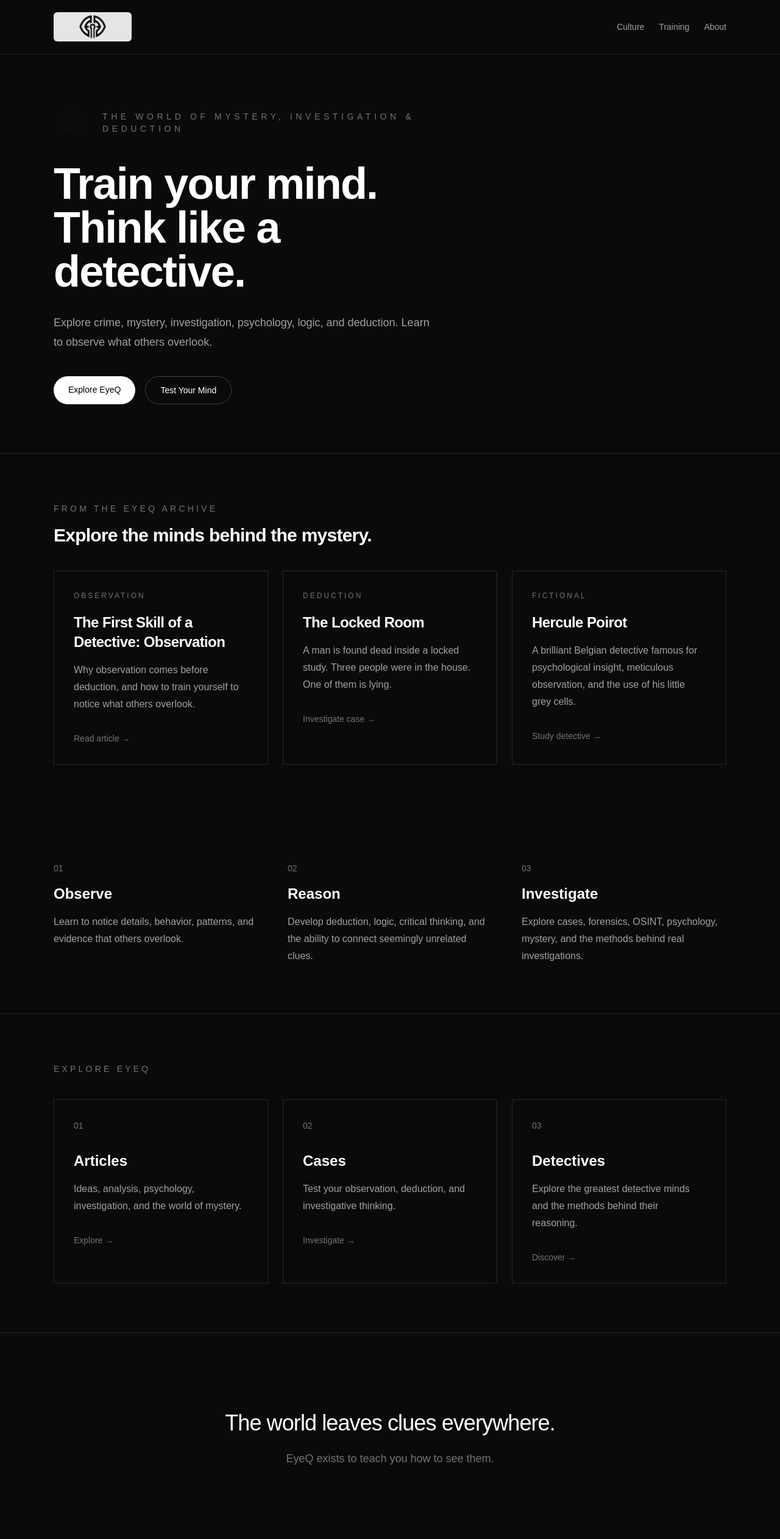
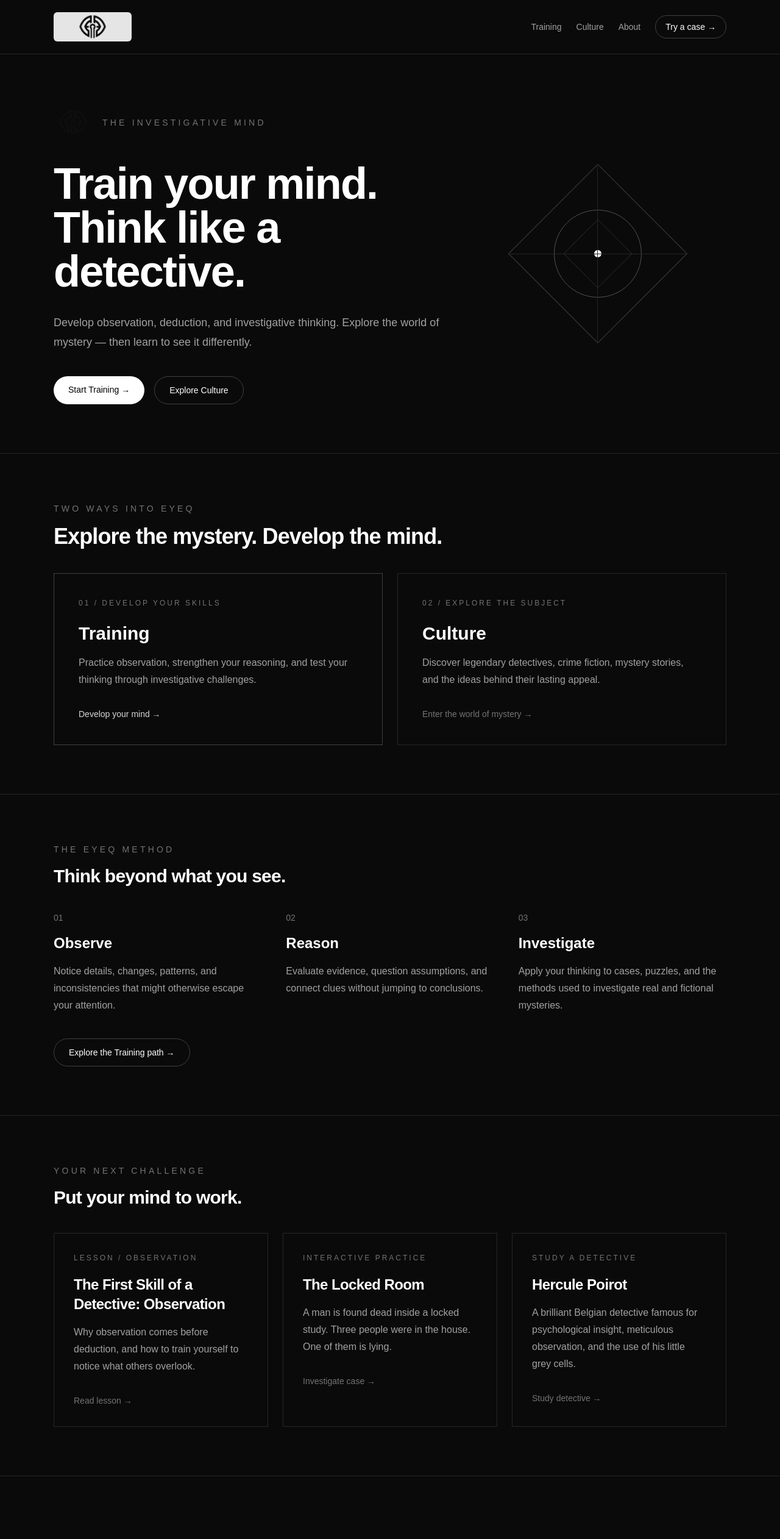
Before and after one commit to chainofthought/eyeq, a Next.js app: page / in a window 1280 px wide. Shown: the top 2524 px of the page at 61% size. Built offline with nearby package versions, Linux system fonts and the light colour scheme.

Commit message:
Changed homepage and UX

```diff
--- a/app/articles/[slug]/page.tsx
+++ b/app/articles/[slug]/page.tsx
@@ -1,4 +1,14 @@
-import { getArticle } from "@/app/lib/articles";
+
+import Link from "next/link";
+import { getArticle, getArticles } from "@/app/lib/articles";
+
+export const dynamic = "force-static";
+
+export async function generateStaticParams() {
+  return getArticles().map((article) => ({
+    slug: article.slug,
+  }));
+}
 
 export default async function ArticlePage({
   params,
@@ -11,7 +21,6 @@
   return (
     <main className="min-h-screen bg-[#0a0a0a] text-white">
       <article className="mx-auto max-w-4xl px-6 py-20">
-
         <header className="mb-16">
           <p className="text-sm uppercase tracking-[0.3em] text-neutral-500">
             {article.category}
@@ -33,17 +42,74 @@
           dangerouslySetInnerHTML={{ __html: article.contentHtml }}
         />
 
+        <section className="mt-20 border-t border-neutral-800 pt-12">
+          <p className="text-sm uppercase tracking-[0.3em] text-neutral-500">
+            Continue exploring
+          </p>
+
+          <h2 className="mt-4 text-3xl font-semibold tracking-tight">
+            Take the next step.
+          </h2>
+
+          <p className="mt-4 max-w-2xl leading-7 text-neutral-400">
+            Understanding an idea is only the beginning. Explore more
+            lessons or put your investigative thinking to the test.
+          </p>
+
+          <div className="mt-8 grid gap-4 sm:grid-cols-2">
+            <Link
+              href="/training"
+              className="group border border-neutral-800 p-6 transition hover:border-neutral-600"
+            >
+              <p className="text-xs uppercase tracking-[0.25em] text-neutral-500">
+                Keep learning
+              </p>
+
+              <h3 className="mt-4 text-xl font-semibold">
+                Training
+              </h3>
+
+              <p className="mt-3 leading-7 text-neutral-400">
+                Develop observation, deduction, and investigative
+                thinking through practical lessons.
+              </p>
+
+              <p className="mt-6 text-sm text-neutral-500 transition group-hover:text-white">
+                Explore Training →
+              </p>
+            </Link>
+
+            <Link
+              href="/cases"
+              className="group border border-neutral-800 p-6 transition hover:border-neutral-600"
+            >
+              <p className="text-xs uppercase tracking-[0.25em] text-neutral-500">
+                Put it into practice
+              </p>
+
+              <h3 className="mt-4 text-xl font-semibold">
+                Interactive Cases
+              </h3>
+
+              <p className="mt-3 leading-7 text-neutral-400">
+                Examine clues, evaluate possibilities, and test
+                your reasoning against investigative challenges.
+              </p>
+
+              <p className="mt-6 text-sm text-neutral-500 transition group-hover:text-white">
+                Investigate a case →
+              </p>
+            </Link>
+          </div>
+
+          <Link
+            href="/articles"
+            className="mt-8 inline-block text-sm text-neutral-500 transition hover:text-white"
+          >
+            ← Back to all articles
+          </Link>
+        </section>
       </article>
     </main>
   );
 }
-
-export const dynamic = "force-static";
-
-export async function generateStaticParams() {
-  const { getArticles } = await import("@/app/lib/articles");
-
-  return getArticles().map((article) => ({
-    slug: article.slug,
-  }));
-}
--- a/app/components/Navbar.tsx
+++ b/app/components/Navbar.tsx
@@ -1,14 +1,21 @@
 
+import Image from "next/image";
 import Link from "next/link";
-import Image from "next/image";
+
+const linkClass =
+  "transition hover:text-white focus-visible:outline focus-visible:outline-2 focus-visible:outline-offset-4 focus-visible:outline-neutral-400";
 
 export default function Navbar() {
   return (
-    <nav className="border-b border-neutral-800 bg-[#0a0a0a]">
-      <div className="mx-auto flex max-w-6xl items-center justify-between px-6 py-5">
+    <nav
+      aria-label="Main navigation"
+      className="border-b border-neutral-800 bg-[#0a0a0a]"
+    >
+      <div className="mx-auto flex max-w-6xl flex-wrap items-center justify-between gap-5 px-6 py-5">
         <Link
           href="/"
-          className="flex h-12 w-32 items-center justify-center rounded-md bg-neutral-200"
+          aria-label="EyeQ home"
+          className="flex h-12 w-32 shrink-0 items-center justify-center rounded-md bg-neutral-200"
         >
           <Image
             src="/brand/logo.png"
@@ -19,17 +26,24 @@
           />
         </Link>
 
-        <div className="flex flex-wrap items-center gap-6 text-sm text-neutral-400">
-          <Link href="/culture" className="transition hover:text-white">
+        <div className="flex flex-wrap items-center gap-x-6 gap-y-3 text-sm text-neutral-400">
+          <Link href="/training" className={linkClass}>
+            Training
+          </Link>
+
+          <Link href="/culture" className={linkClass}>
             Culture
           </Link>
 
-          <Link href="/training" className="transition hover:text-white">
-            Training
+          <Link href="/about" className={linkClass}>
+            About
           </Link>
 
-          <Link href="/about" className="transition hover:text-white">
-            About
+          <Link
+            href="/cases"
+            className="rounded-full border border-neutral-700 px-4 py-2 text-white transition hover:border-neutral-500 focus-visible:outline focus-visible:outline-2 focus-visible:outline-offset-4 focus-visible:outline-neutral-400"
+          >
+            Try a case →
           </Link>
         </div>
       </div>
--- a/app/lib/generated-content.json
+++ b/app/lib/generated-content.json
@@ -34,7 +34,7 @@
       "criticalClue": "The wet footprint beside the desk.",
       "whyItMatters": "Victor claimed he was upstairs cleaning the guest rooms, yet the footprint suggests someone had recently been near a wet surface. His completely dry shoes make his story suspicious.",
       "principle": "Evidence beats assumptions.",
-      "explanation": "Victor's story conflicts with the physical evidence. The wet footprint places someone near the study, while Victor's claim puts him upstairs. His completely dry shoes make that explanation difficult to accept.",
+      "explanation": "Victor's story conflicts with the physical evidence. The wet footprint suggests someone had recently been near the desk, while Victor claimed he was upstairs. His shoes being completely dry makes his explanation suspicious.",
       "contentHtml": "<h1>The Case</h1>\n<p>At 10:30 PM, Elias Voss was found dead inside his study.</p>\n<p>The door was locked from the inside.</p>\n<p>The only window was closed and latched.</p>\n<p>No weapon was found inside the room.</p>\n<p>Three people were in the house that night.</p>\n<h2>The Evidence</h2>\n<p>Investigators noticed several details:</p>\n<ul>\n<li>A cup of tea was sitting on Elias's desk.</li>\n<li>The tea was still warm.</li>\n<li>The fireplace was burning despite the warm evening.</li>\n<li>A wet footprint was found beside the desk.</li>\n<li>The study door was locked from the inside.</li>\n<li>The housekeeper's shoes were completely dry.</li>\n<li>Daniel's book was found open to the same page he claimed he had been reading for thirty minutes.</li>\n</ul>\n"
     },
     {
--- a/app/page.tsx
+++ b/app/page.tsx
@@ -1,19 +1,27 @@
+
 import Image from "next/image";
+import Link from "next/link";
 import { getArticles } from "@/app/lib/articles";
 import { getCases } from "@/app/lib/cases";
 import { getDetectives } from "@/app/lib/detectives";
+
 export default function Home() {
   const articles = getArticles();
   const cases = getCases();
   const detectives = getDetectives();
 
-  const featuredArticle = articles[0];
+  const featuredArticle = articles.find(
+    (article) => article.pillar === "Training"
+  ) ?? articles[0];
+
   const featuredCase = cases[0];
   const featuredDetective = detectives[0];
+
   return (
     <main className="min-h-screen bg-[#0a0a0a] text-white">
-      <section className="mx-auto grid min-h-[80vh] max-w-6xl items-center gap-16 px-6 py-20 lg:grid-cols-[1.2fr_0.8fr]">
-        <div className="max-w-4xl">
+      {/* Hero */}
+      <section className="mx-auto grid min-h-[75vh] max-w-6xl items-center gap-12 px-6 py-20 lg:grid-cols-[1.2fr_0.8fr]">
+        <div className="max-w-3xl">
           <div className="mb-8 flex items-center gap-4">
             <Image
               src="/eyeq-logo.png"
@@ -24,57 +32,178 @@
               className="h-16 w-16 object-contain"
             />
 
-  <p className="text-sm uppercase tracking-[0.4em] text-neutral-500">
-    The world of mystery, investigation & deduction
+            <p className="text-xs uppercase tracking-[0.3em] text-neutral-500 sm:text-sm">
+              The investigative mind
             </p>
           </div>
 
-          <h1 className="mt-6 text-5xl font-semibold tracking-tight sm:text-7xl">
+          <h1 className="text-5xl font-semibold tracking-tight sm:text-7xl">
             Train your mind.
             <br />
             Think like a detective.
           </h1>
 
           <p className="mt-8 max-w-2xl text-lg leading-8 text-neutral-400">
-            Explore crime, mystery, investigation, psychology, logic, and
-            deduction. Learn to observe what others overlook.
+            Develop observation, deduction, and investigative thinking.
+            Explore the world of mystery — then learn to see it differently.
           </p>
 
-          <div className="mt-10 flex gap-4">
-            <a
-              href="/articles"
+          <div className="mt-10 flex flex-wrap gap-4">
+            <Link
+              href="/training"
               className="rounded-full bg-white px-6 py-3 text-sm font-medium text-black transition hover:bg-neutral-200"
             >
-              Explore EyeQ
-            </a>
+              Start Training →
+            </Link>
 
-            <a
-              href="/cases"
+            <Link
+              href="/culture"
               className="rounded-full border border-neutral-700 px-6 py-3 text-sm font-medium text-white transition hover:border-neutral-500"
             >
-              Test Your Mind
-            </a>
+              Explore Culture
+            </Link>
+          </div>
+        </div>
+
+        <div className="hidden justify-center lg:flex">
+          <div className="relative flex h-72 w-72 items-center justify-center">
+            <div className="absolute h-52 w-52 rotate-45 border border-neutral-700" />
+            <div className="absolute h-36 w-36 rounded-full border border-neutral-600" />
+            <div className="absolute h-20 w-20 rotate-45 border border-neutral-800" />
+            <div className="absolute h-3 w-3 rounded-full bg-white" />
+            <div className="absolute h-72 w-px bg-neutral-800" />
+            <div className="absolute h-px w-72 bg-neutral-800" />
           </div>
         </div>
       </section>
 
+      {/* The two pillars */}
       <section className="border-t border-neutral-800">
         <div className="mx-auto max-w-6xl px-6 py-20">
           <p className="text-sm uppercase tracking-[0.3em] text-neutral-500">
-            From the EyeQ Archive
+            Two ways into EyeQ
+          </p>
+
+          <h2 className="mt-4 max-w-2xl text-3xl font-semibold tracking-tight sm:text-4xl">
+            Explore the mystery. Develop the mind.
+          </h2>
+
+          <div className="mt-10 grid gap-6 md:grid-cols-2">
+            <Link
+              href="/training"
+              className="group border border-neutral-700 p-8 transition hover:border-neutral-500 sm:p-10"
+            >
+              <p className="text-xs uppercase tracking-[0.25em] text-neutral-500">
+                01 / Develop your skills
+              </p>
+
+              <h3 className="mt-6 text-3xl font-semibold">
+                Training
+              </h3>
+
+              <p className="mt-4 max-w-md leading-7 text-neutral-400">
+                Practice observation, strengthen your reasoning, and test
+                your thinking through investigative challenges.
+              </p>
+
+              <p className="mt-8 text-sm text-neutral-300 transition group-hover:text-white">
+                Develop your mind →
+              </p>
+            </Link>
+
+            <Link
+              href="/culture"
+              className="group border border-neutral-800 p-8 transition hover:border-neutral-600 sm:p-10"
+            >
+              <p className="text-xs uppercase tracking-[0.25em] text-neutral-500">
+                02 / Explore the subject
+              </p>
+
+              <h3 className="mt-6 text-3xl font-semibold">
+                Culture
+              </h3>
+
+              <p className="mt-4 max-w-md leading-7 text-neutral-400">
+                Discover legendary detectives, crime fiction, mystery
+                stories, and the ideas behind their lasting appeal.
+              </p>
+
+              <p className="mt-8 text-sm text-neutral-500 transition group-hover:text-white">
+                Enter the world of mystery →
+              </p>
+            </Link>
+          </div>
+        </div>
+      </section>
+
+      {/* Learning method */}
+      <section className="border-t border-neutral-800">
+        <div className="mx-auto max-w-6xl px-6 py-20">
+          <p className="text-sm uppercase tracking-[0.3em] text-neutral-500">
+            The EyeQ method
           </p>
 
           <h2 className="mt-4 text-3xl font-semibold tracking-tight">
-            Explore the minds behind the mystery.
+            Think beyond what you see.
+          </h2>
+
+          <div className="mt-10 grid gap-10 md:grid-cols-3">
+            <div>
+              <p className="text-sm text-neutral-500">01</p>
+              <h3 className="mt-4 text-2xl font-semibold">Observe</h3>
+              <p className="mt-4 leading-7 text-neutral-400">
+                Notice details, changes, patterns, and inconsistencies
+                that might otherwise escape your attention.
+              </p>
+            </div>
+
+            <div>
+              <p className="text-sm text-neutral-500">02</p>
+              <h3 className="mt-4 text-2xl font-semibold">Reason</h3>
+              <p className="mt-4 leading-7 text-neutral-400">
+                Evaluate evidence, question assumptions, and connect
+                clues without jumping to conclusions.
+              </p>
+            </div>
+
+            <div>
+              <p className="text-sm text-neutral-500">03</p>
+              <h3 className="mt-4 text-2xl font-semibold">Investigate</h3>
+              <p className="mt-4 leading-7 text-neutral-400">
+                Apply your thinking to cases, puzzles, and the methods
+                used to investigate real and fictional mysteries.
+              </p>
+            </div>
+          </div>
+
+          <Link
+            href="/training"
+            className="mt-10 inline-block rounded-full border border-neutral-700 px-6 py-3 text-sm transition hover:border-neutral-500"
+          >
+            Explore the Training path →
+          </Link>
+        </div>
+      </section>
+
+      {/* Featured content */}
+      <section className="border-t border-neutral-800">
+        <div className="mx-auto max-w-6xl px-6 py-20">
+          <p className="text-sm uppercase tracking-[0.3em] text-neutral-500">
+            Your next challenge
+          </p>
+
+          <h2 className="mt-4 text-3xl font-semibold tracking-tight">
+            Put your mind to work.
           </h2>
 
           <div className="mt-10 grid gap-6 md:grid-cols-3">
-            <a
+            {featuredArticle && (
+              <Link
                 href={`/articles/${featuredArticle.slug}`}
                 className="group border border-neutral-800 p-8 transition hover:border-neutral-600"
               >
                 <p className="text-xs uppercase tracking-[0.25em] text-neutral-500">
-                {featuredArticle.category}
+                  Lesson / {featuredArticle.category}
                 </p>
 
                 <h3 className="mt-5 text-2xl font-semibold tracking-tight">
@@ -86,16 +215,18 @@
                 </p>
 
                 <p className="mt-8 text-sm text-neutral-500 transition group-hover:text-white">
-                Read article →
+                  Read lesson →
                 </p>
-            </a>
+              </Link>
+            )}
 
-            <a
+            {featuredCase && (
+              <Link
                 href={`/cases/${featuredCase.slug}`}
                 className="group border border-neutral-800 p-8 transition hover:border-neutral-600"
               >
                 <p className="text-xs uppercase tracking-[0.25em] text-neutral-500">
-                {featuredCase.category}
+                  Interactive practice
                 </p>
 
                 <h3 className="mt-5 text-2xl font-semibold tracking-tight">
@@ -109,14 +240,16 @@
                 <p className="mt-8 text-sm text-neutral-500 transition group-hover:text-white">
                   Investigate case →
                 </p>
-            </a>
+              </Link>
+            )}
 
-            <a
+            {featuredDetective && (
+              <Link
                 href={`/detectives/${featuredDetective.slug}`}
                 className="group border border-neutral-800 p-8 transition hover:border-neutral-600"
               >
                 <p className="text-xs uppercase tracking-[0.25em] text-neutral-500">
-                {featuredDetective.type}
+                  Study a detective
                 </p>
 
                 <h3 className="mt-5 text-2xl font-semibold tracking-tight">
@@ -130,96 +263,15 @@
                 <p className="mt-8 text-sm text-neutral-500 transition group-hover:text-white">
                   Study detective →
                 </p>
-            </a>
+              </Link>
+            )}
           </div>
         </div>
       </section>
-        <div className="mx-auto max-w-6xl px-6 py-20">
-          <div className="grid gap-12 md:grid-cols-3">
-            <div>
-              <p className="text-sm text-neutral-500">01</p>
-              <h2 className="mt-4 text-2xl font-semibold">Observe</h2>
-              <p className="mt-4 leading-7 text-neutral-400">
-                Learn to notice details, behavior, patterns, and evidence that
-                others overlook.
-              </p>
-            </div>
 
-            <div>
-              <p className="text-sm text-neutral-500">02</p>
-              <h2 className="mt-4 text-2xl font-semibold">Reason</h2>
-              <p className="mt-4 leading-7 text-neutral-400">
-                Develop deduction, logic, critical thinking, and the ability
-                to connect seemingly unrelated clues.
-              </p>
-            </div>
-
-            <div>
-              <p className="text-sm text-neutral-500">03</p>
-              <h2 className="mt-4 text-2xl font-semibold">Investigate</h2>
-              <p className="mt-4 leading-7 text-neutral-400">
-                Explore cases, forensics, OSINT, psychology, mystery, and the
-                methods behind real investigations.
-              </p>
-            </div>
-          </div>
-        </div>
-
+      {/* Closing statement */}
       <section className="border-t border-neutral-800">
-        <div className="mx-auto max-w-6xl px-6 py-20">
-          <p className="text-sm uppercase tracking-[0.3em] text-neutral-500">
-            Explore EyeQ
-          </p>
-
-          <div className="mt-10 grid gap-6 md:grid-cols-3">
-            <a
-              href="/articles"
-              className="group border border-neutral-800 p-8 transition hover:border-neutral-600"
-            >
-              <p className="text-sm text-neutral-500">01</p>
-              <h2 className="mt-8 text-2xl font-semibold">Articles</h2>
-              <p className="mt-4 leading-7 text-neutral-400">
-                Ideas, analysis, psychology, investigation, and the world of
-                mystery.
-              </p>
-              <p className="mt-8 text-sm text-neutral-500 group-hover:text-white">
-                Explore →
-              </p>
-            </a>
-
-            <a
-              href="/cases"
-              className="group border border-neutral-800 p-8 transition hover:border-neutral-600"
-            >
-              <p className="text-sm text-neutral-500">02</p>
-              <h2 className="mt-8 text-2xl font-semibold">Cases</h2>
-              <p className="mt-4 leading-7 text-neutral-400">
-                Test your observation, deduction, and investigative thinking.
-              </p>
-              <p className="mt-8 text-sm text-neutral-500 group-hover:text-white">
-                Investigate →
-              </p>
-            </a>
-
-            <a
-              href="/detectives"
-              className="group border border-neutral-800 p-8 transition hover:border-neutral-600"
-            >
-              <p className="text-sm text-neutral-500">03</p>
-              <h2 className="mt-8 text-2xl font-semibold">Detectives</h2>
-              <p className="mt-4 leading-7 text-neutral-400">
-                Explore the greatest detective minds and the methods behind
-                their reasoning.
-              </p>
-              <p className="mt-8 text-sm text-neutral-500 group-hover:text-white">
-                Discover →
-              </p>
-            </a>
-          </div>
-        </div>
-      </section>
-            <section className="border-t border-neutral-800">
-        <div className="mx-auto max-w-4xl px-6 py-32 text-center">
+        <div className="mx-auto max-w-4xl px-6 py-28 text-center sm:py-32">
           <p className="text-3xl font-medium tracking-tight sm:text-4xl">
             The world leaves clues everywhere.
           </p>
@@ -227,23 +279,15 @@
           <p className="mt-6 text-lg text-neutral-500">
             EyeQ exists to teach you how to see them.
           </p>
-        </div>
 
-        <div className="hidden justify-center lg:flex">
-          <div className="relative flex h-64 w-64 items-center justify-center">
-            <div className="absolute h-48 w-48 rotate-45 border border-neutral-700"></div>
-
-            <div className="absolute h-32 w-32 rounded-full border border-neutral-600"></div>
-
-            <div className="absolute h-3 w-3 rounded-full bg-white"></div>
-
-            <div className="absolute h-64 w-px bg-neutral-800"></div>
-
-            <div className="absolute h-px w-64 bg-neutral-800"></div>
-          </div>
+          <Link
+            href="/training"
+            className="mt-8 inline-block text-sm text-white transition hover:text-neutral-300"
+          >
+            Start developing your mind →
+          </Link>
         </div>
       </section>
-
     </main>
   );
 }
```
Also changed, not shown: app/components/InteractiveCase.tsx (+42 -0 lines), content/cases/the-locked-room.md (+2 -8 lines). Lines whose indentation alone changed are shown as unchanged.
